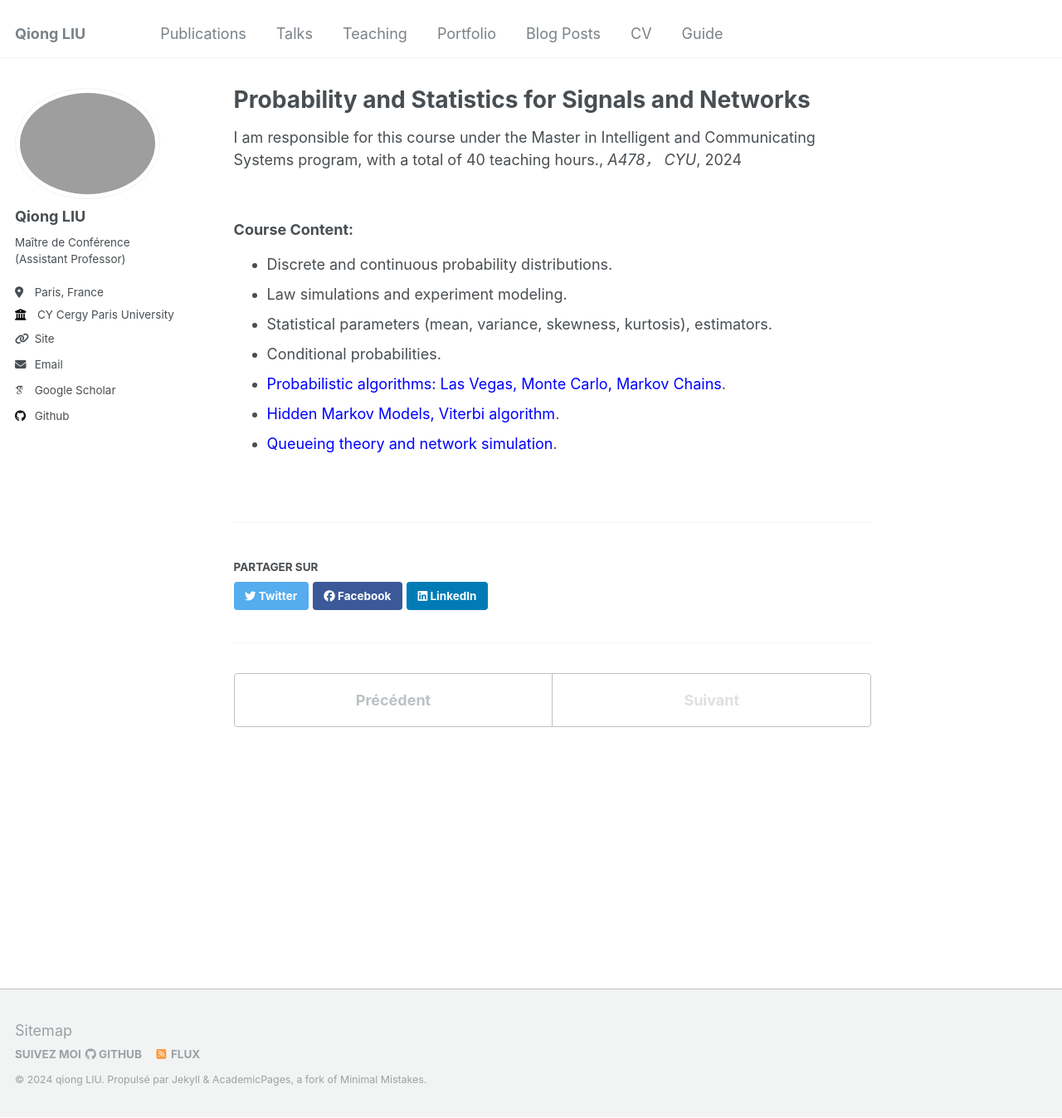
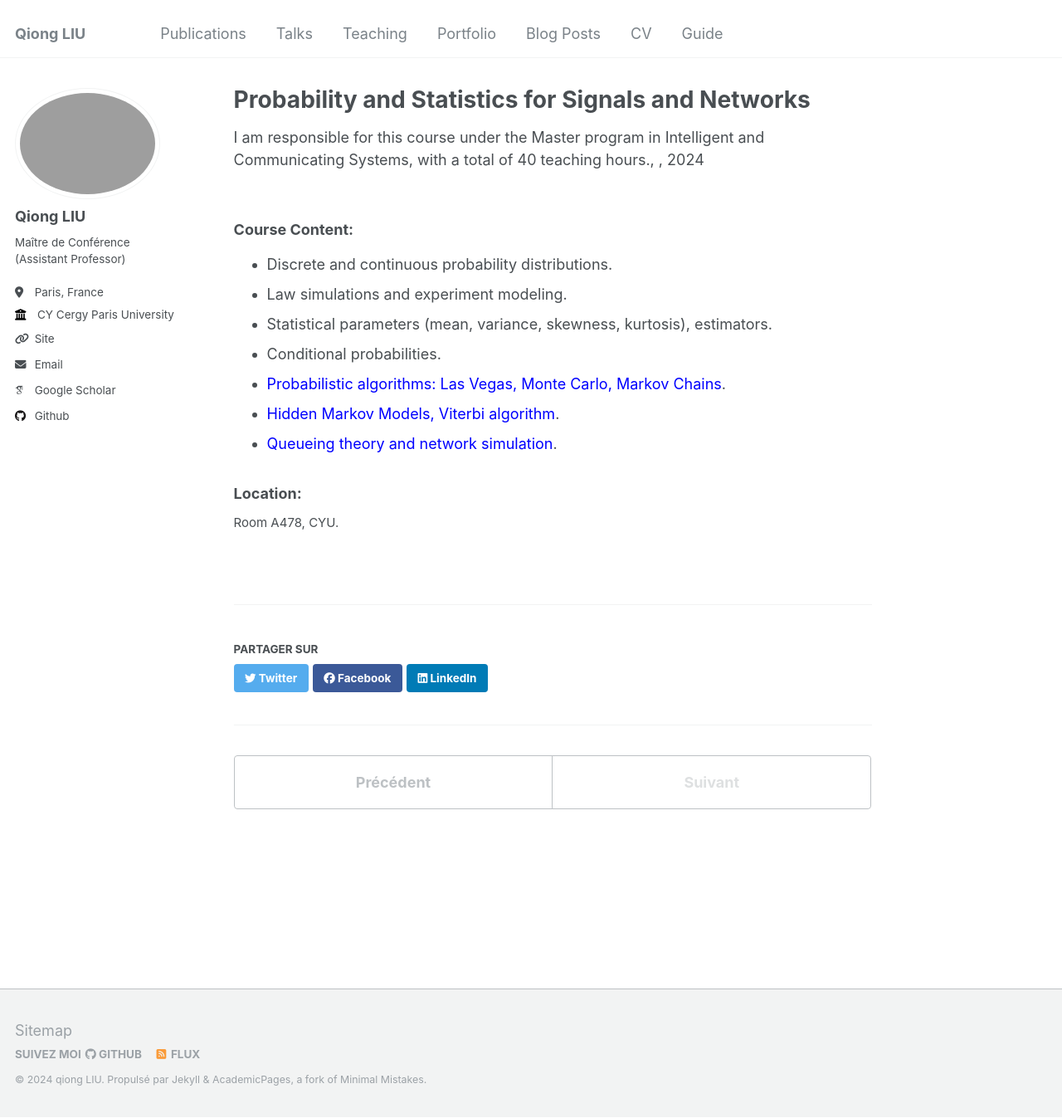
Before and after one commit to evesiphus/evesiphus.github.io, a Jekyll site: the page built from _teaching/2024-fall-teach-pssr.md, in a window 1280 px wide and 1347 px high. Shown: the whole window at 83% size. Built offline with Jekyll 4.4.1, drawn with Linux system fonts in a browser that asks for light colours; some web fonts are replaced; some of the changed lines change nothing that is shown.

Commit message:
Update 2024-fall-teach-pssr.md

```diff
--- a/_teaching/2024-fall-teach-pssr.md
+++ b/_teaching/2024-fall-teach-pssr.md
@@ -1,10 +1,8 @@
 ---
 title: "Probability and Statistics for Signals and Networks"
 collection: teaching
-type: "I am responsible for this course under the Master in Intelligent and Communicating Systems program, with a total of 40 teaching hours."
+type: "I am responsible for this course under the Master program in Intelligent and Communicating Systems, with a total of 40 teaching hours."
 permalink: /teaching/probability-statistics-signals-networks
-venue: "A478， CYU"
-date: 2024-09-01
 academic_year: "(2024-2025)"
 program: Master
 ---
@@ -17,3 +15,6 @@ program: Master
 - <span style="color:blue;">Probabilistic algorithms: Las Vegas, Monte Carlo, Markov Chains</span>.
 - <span style="color:blue;">Hidden Markov Models, Viterbi algorithm</span>.
 - <span style="color:blue;">Queueing theory and network simulation</span>.
+
+### Location:
+<span style="font-size: smaller;">Room A478, CYU.</span>
```
